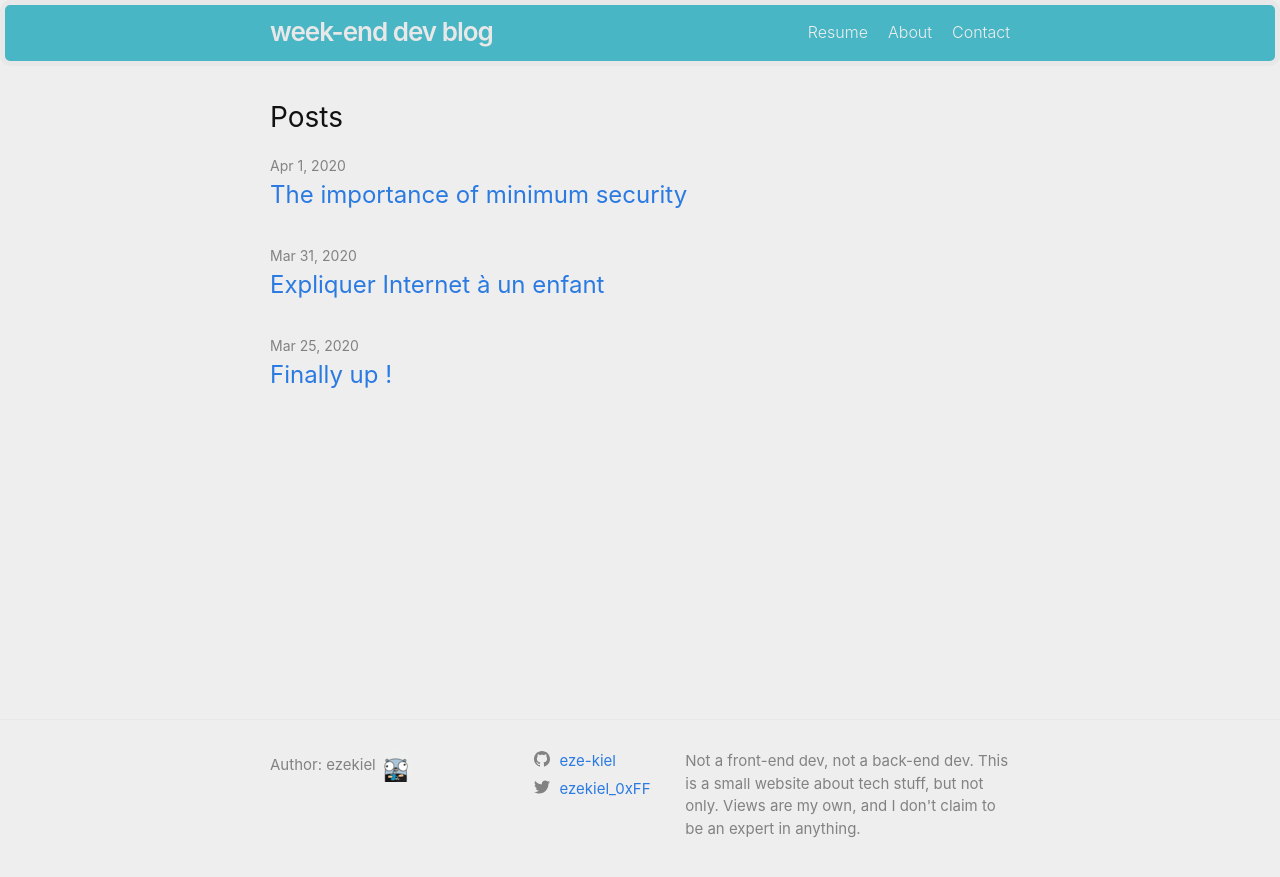
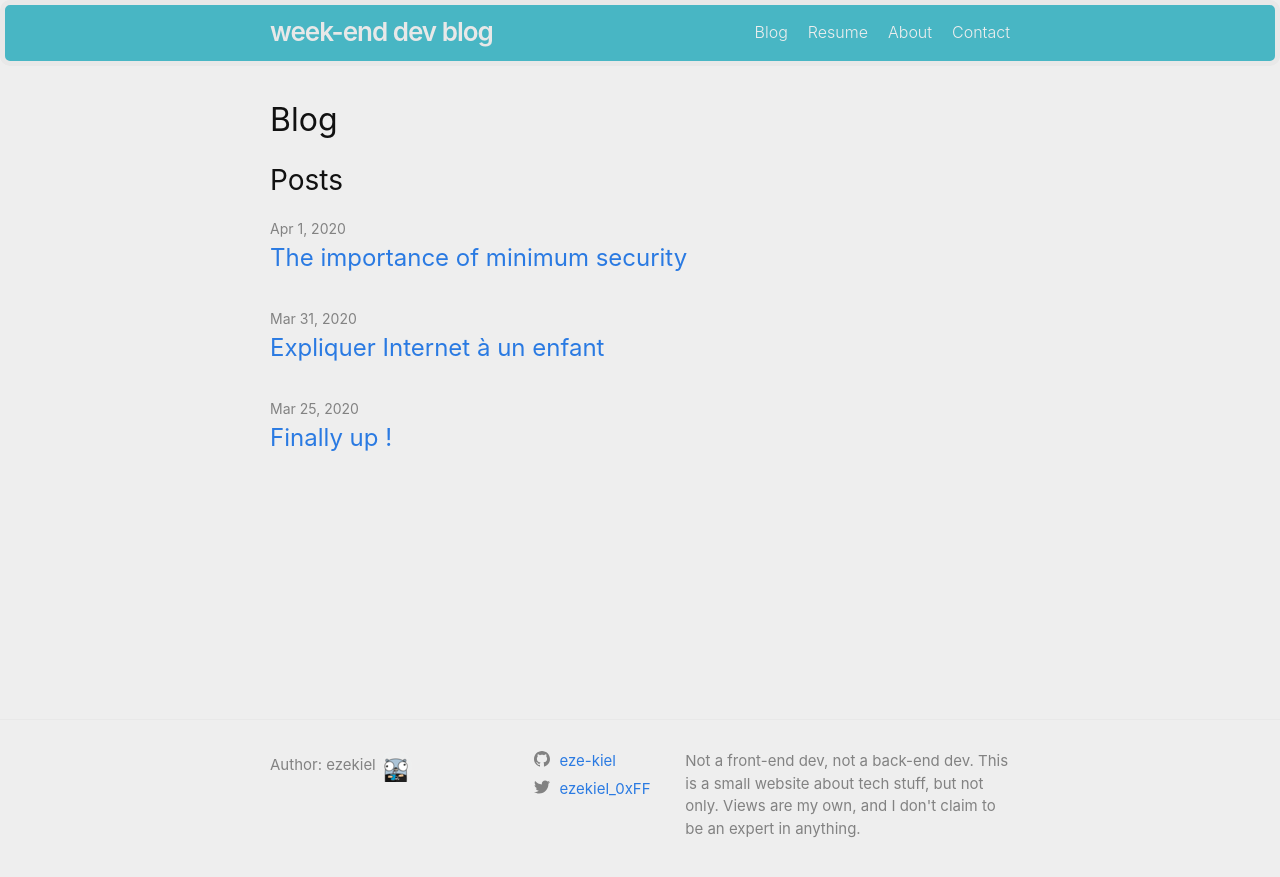
Before and after one commit to eze-kiel/old-eze-kiel.github.io, a Jekyll site: the page built from index.markdown, in a window 1280 px wide. Shown: the top 877 px of the page. Built offline with Jekyll 4.4.1, drawn with Linux system fonts in a browser that asks for light colours.

Commit message:
chnaged navbar

```diff
--- a/_config.yml
+++ b/_config.yml
@@ -34,6 +34,7 @@ plugins:
   - jekyll-feed
 
 header_pages:
+  - index.markdown
   - resume.markdown
   - about.markdown
   - contact.markdown
--- a/index.markdown
+++ b/index.markdown
@@ -3,4 +3,6 @@
 # To modify the layout, see https://jekyllrb.com/docs/themes/#overriding-theme-defaults
 
 layout: home
+title: Blog
+permalink: /
 ---
```
